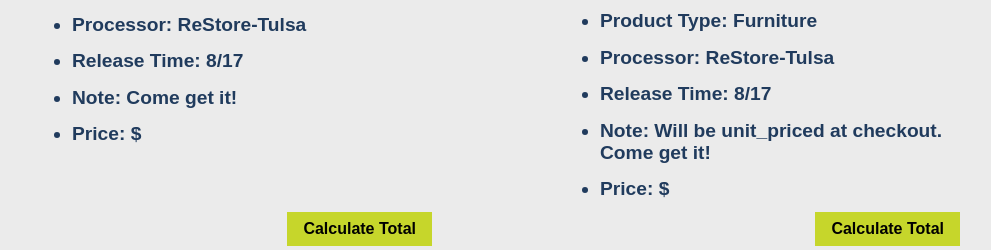
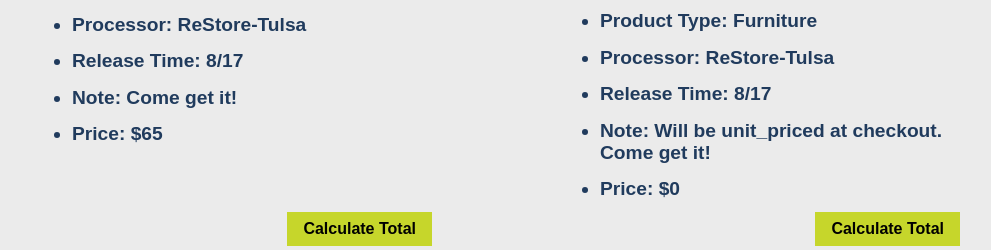
Before and after one commit to fantasticlion/ReStoreSigns, a React (Create React App) app: page / in a window 1280 px wide. Shown: the part 803-1053 px from the top of the page, without its empty margins (40-1031 px from the left). Built offline with nearby package versions, Linux system fonts and the light colour scheme; the HTML template or start-up script is replaced by a standard one.

Commit message:
Update item.js

```diff
--- a/src/components/item.js
+++ b/src/components/item.js
@@ -8,9 +8,9 @@
         <li>Processor: {props.info["processor"]}</li>
         <li>Release Time: {props.info["release_time"]}</li>
         <li>Note: {props.info["note"]}</li>
-        <li>Price: ${props.info["price"]}</li>
+        <li>Price: ${props.info["unit_price"]}</li>
       </ul>
-      <button onClick={() => props.setStateOfParent(props.info["name"], props.info["price"])}>
+      <button onClick={() => props.setStateOfParent(props.info["name"], props.info["unit_price"])}>
         {props.added === 1 ? "Remove" : "Calculate Total"}</button>
     </div>);
 }
```
